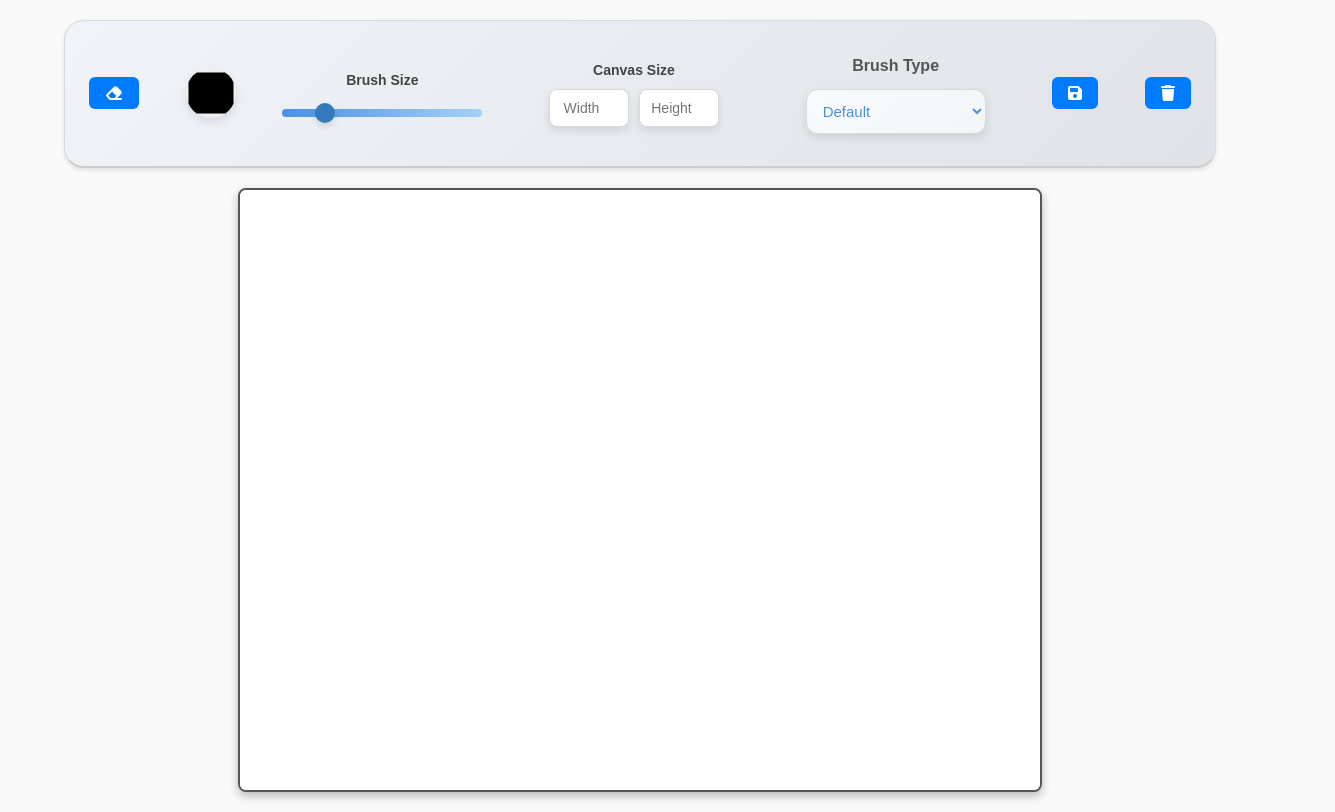
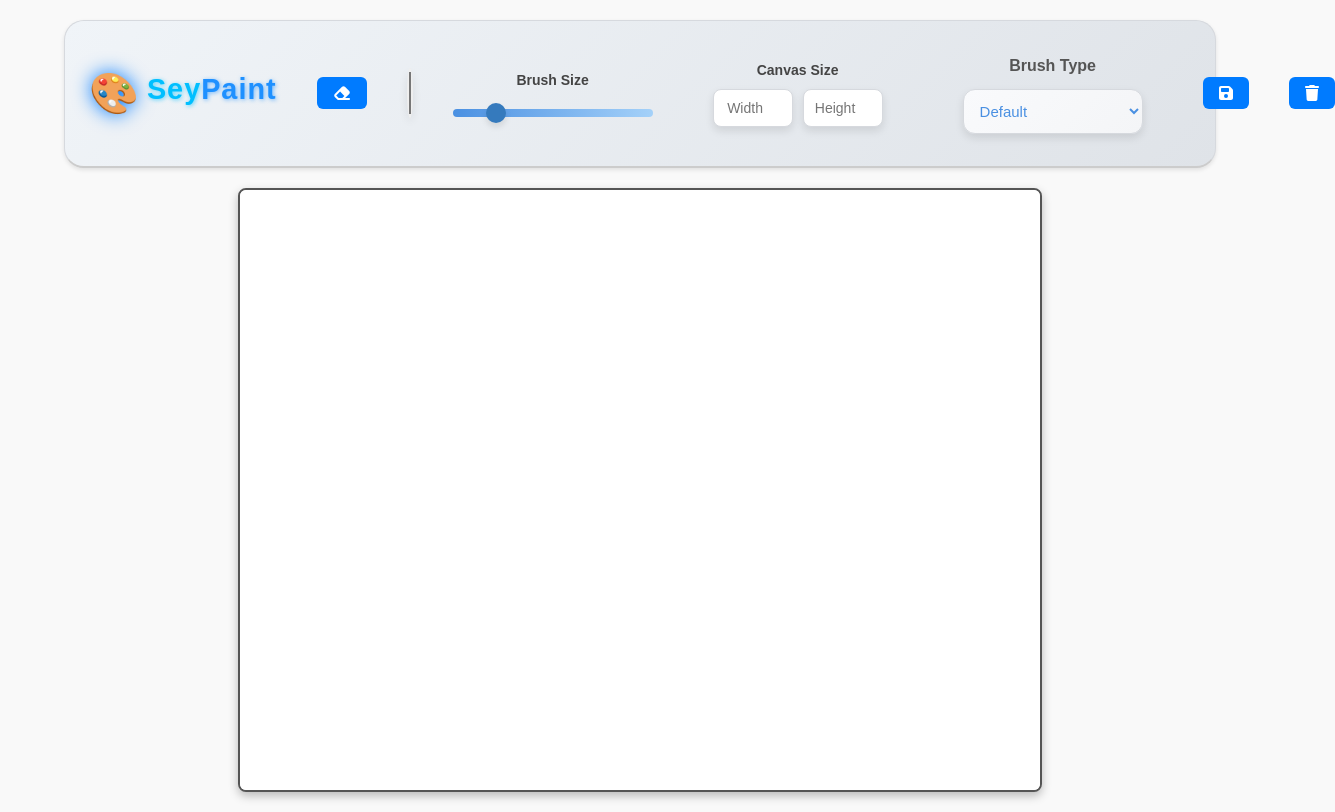
Before and after one commit to omarseyam1729/SeyPaints, a React (Create React App) app: page / in a window 1280 px wide. Shown: the whole page, 1335 px wide, since content can reach past the window. Built offline with nearby package versions, Linux system fonts and the light colour scheme.

Commit message:
added logo

```diff
--- /dev/null
+++ b/src/components/Logo.js
@@ -0,0 +1,18 @@
+import React from 'react';
+import '../styles/Logo.css'; // Ensure to create a CSS file for styling
+
+const Logo = () => {
+  return (
+    <div className="logo">
+      <div className="logo-icon">
+        🎨
+      </div>
+      <h1 className="logo-text">
+        <span className="sey">Sey</span>
+        <span className="paints">Paint</span>
+      </h1>
+    </div>
+  );
+};
+
+export default Logo;
--- a/src/components/Toolbar.js
+++ b/src/components/Toolbar.js
@@ -1,7 +1,7 @@
 import { FontAwesomeIcon } from '@fortawesome/react-fontawesome';
 import { faPaintBrush, faEraser, faSave, faTrash } from '@fortawesome/free-solid-svg-icons';
 import '../styles/Toolbar.css';
-
+import Logo from './Logo'
 const Toolbar = ({
   setColor,
   handleToggleEraser,
@@ -29,6 +29,7 @@ const Toolbar = ({
 
   return (
     <div className="toolbar">
+      <Logo/>
       <button onClick={toggleEraserMode} title={eraserMode ? 'Brush' : 'Eraser'}>
         <FontAwesomeIcon icon={eraserMode ? faPaintBrush : faEraser} />
       </button>
--- /dev/null
+++ b/src/styles/Logo.css
@@ -0,0 +1,46 @@
+.logo {
+    display: flex;
+    align-items: center;
+    gap: 0.5rem;
+    font-family: 'Poppins', sans-serif; /* Sleek and modern font */
+    cursor: pointer;
+    user-select: none;
+    transition: transform 0.2s ease-in-out;
+  }
+
+  .logo:hover {
+    transform: scale(1.05);
+  }
+
+  .logo-icon {
+    font-size: 2.5rem;
+    color: #007BFF; /* Cool Blue */
+    animation: glow 2s infinite alternate;
+  }
+
+  .logo-text {
+    font-size: 1.8rem;
+    font-weight: bold;
+    display: flex;
+    align-items: baseline;
+    letter-spacing: 1px;
+  }
+
+  .logo-text .sey {
+    color: #00BFFF; /* Deep Sky Blue */
+    text-shadow: 1px 1px 4px rgba(0, 191, 255, 0.6); /* Subtle glow */
+  }
+
+  .logo-text .paints {
+    color: #1E90FF; /* Dodger Blue */
+    text-shadow: 1px 1px 4px rgba(30, 144, 255, 0.6); /* Subtle glow */
+  }
+
+  @keyframes glow {
+    from {
+      text-shadow: 0 0 10px rgba(0, 123, 255, 0.8);
+    }
+    to {
+      text-shadow: 0 0 20px rgba(0, 123, 255, 1);
+    }
+  }
--- a/src/styles/Toolbar.css
+++ b/src/styles/Toolbar.css
@@ -182,3 +182,26 @@ input[type="range"]::-webkit-slider-thumb:hover {
 #brush-type option:hover {
   background: #f4f5f7;
 }
+
+.brush-options {
+  margin-bottom: 10px;
+  padding: 10px;
+  font-size: 16px;
+}
+
+.brush-icons {
+  list-style: none;
+  padding: 0;
+}
+
+.brush-icons li {
+  display: flex;
+  align-items: center;
+  margin-bottom: 5px;
+  font-size: 18px;
+}
+
+.brush-icons li i {
+  margin-right: 10px;
+  color: #555;
+}
```
Also changed, not shown: 1 other file (tests, documents, lock files or other folders).
